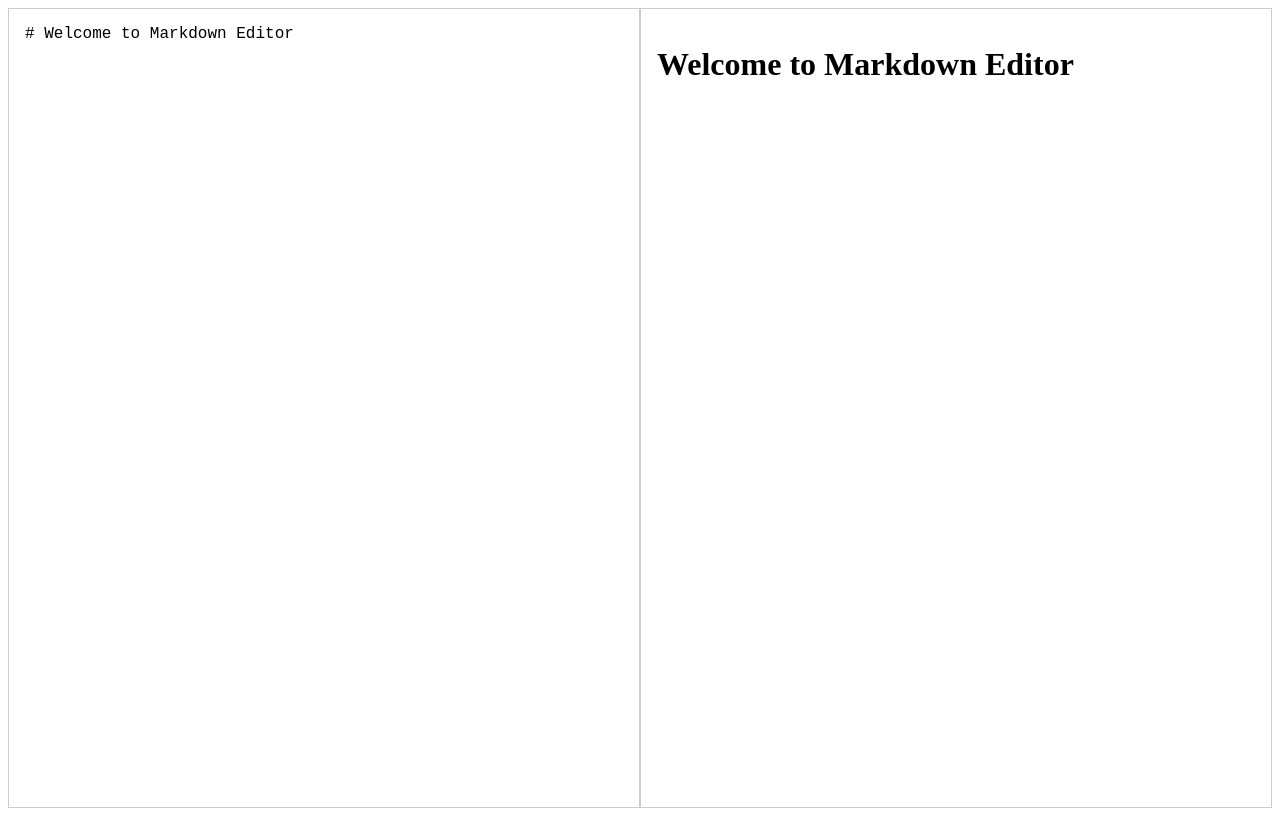
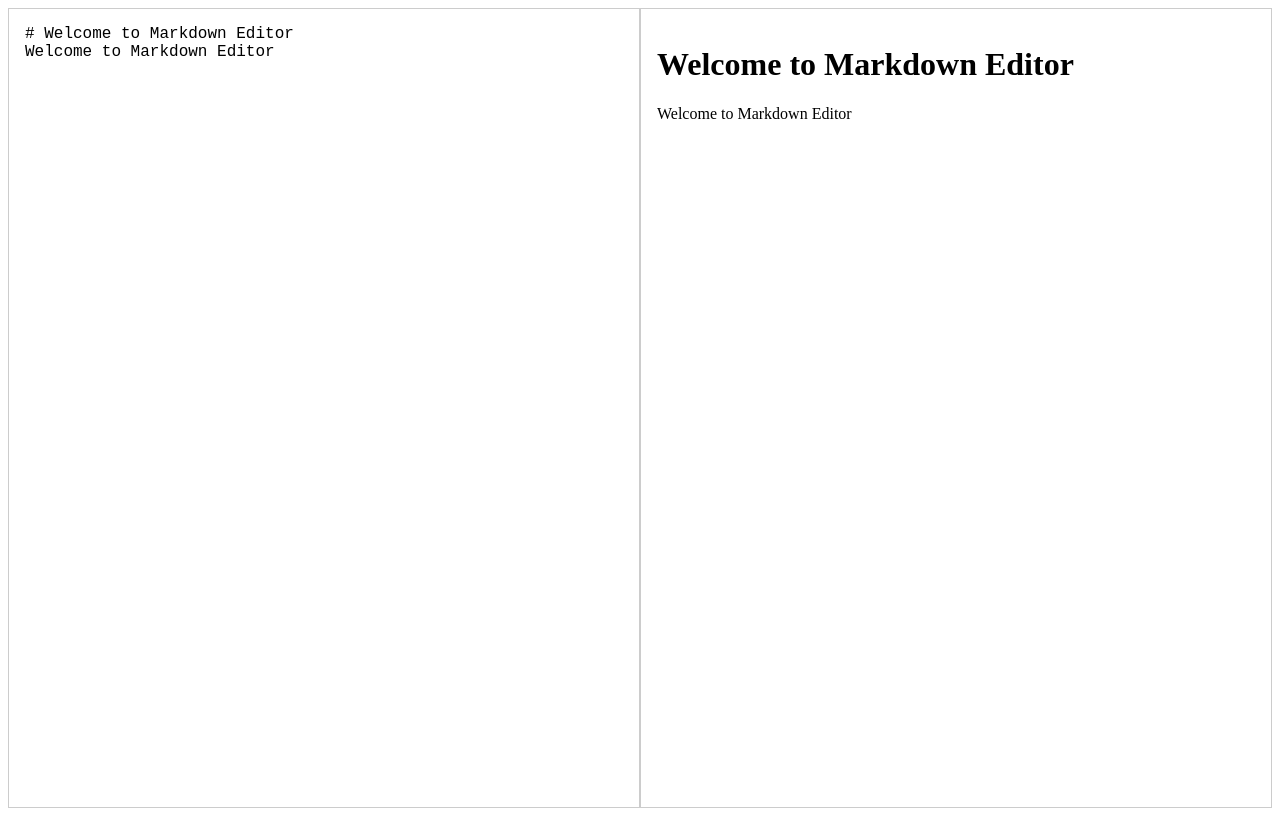
Before and after one commit to acciojob/markdown-madhukayal88-glitch, a React app: page / in a window 1280 px wide. Built offline with nearby package versions, Linux system fonts and the light colour scheme.

Commit message:
Update default markdown

```diff
--- a/src/components/MarkdownEditor.js
+++ b/src/components/MarkdownEditor.js
@@ -2,7 +2,9 @@ import React, { useState, useEffect } from "react";
 import ReactMarkdown from "react-markdown";
 
 function MarkdownEditor() {
-  const [markdown, setMarkdown] = useState("# Welcome to Markdown Editor");
+ const [markdown, setMarkdown] = useState(
+  "# Welcome to Markdown Editor\nWelcome to Markdown Editor"
+);
   const [preview, setPreview] = useState("");
 
   useEffect(() => {
```
